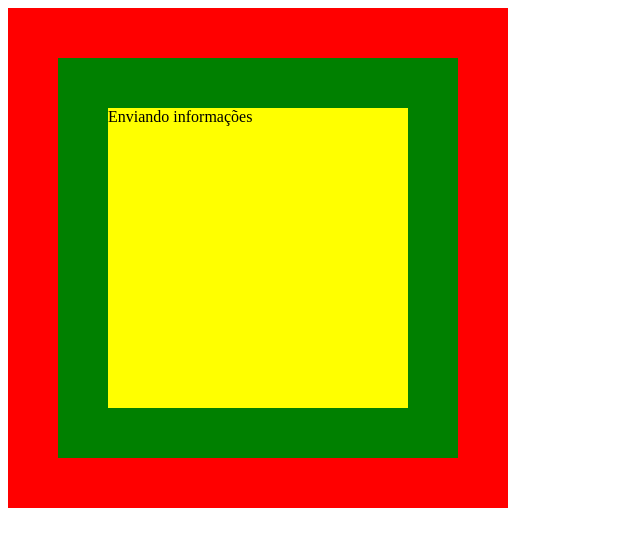
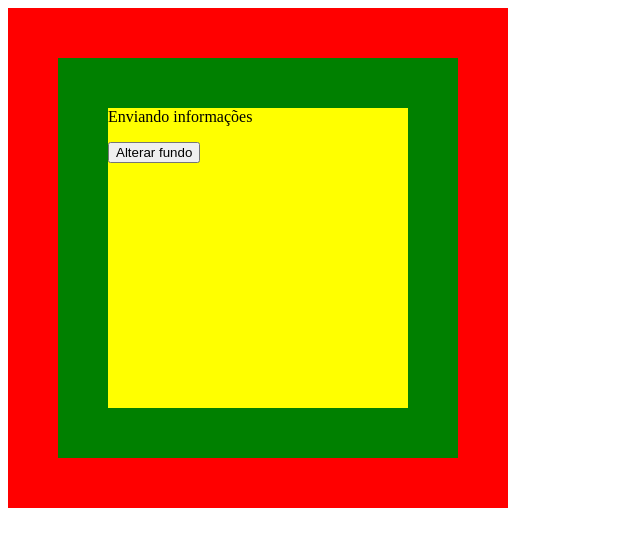
Before and after one commit to eltonsantos/training-hooks-reactjs, a React (Vite) app: page / in a window 1280 px wide. Shown: the top 546 px of the page, without its empty margins (0-640 px from the left). Built offline with nearby package versions, Linux system fonts and the light colour scheme.

Commit message:
Create Exemplo07_2_useContext - Exemplo com context

```diff
--- /dev/null
+++ b/src/hooks/Exemplo07_2_useContext.jsx
@@ -0,0 +1,68 @@
+import { createContext, useContext, useState } from "react";
+
+const Contexto = createContext();
+
+export function Exemplo07_2_useContext() {
+  let texto = "Enviando informações";
+
+  const [fundo, setFundo] = useState("yellow");
+
+  const alterarFundo = () => {
+    setFundo(fundo === "yellow" ? "blue" : "yellow");
+  };
+
+  return (
+    <Contexto.Provider value={{ texto, fundo, alterarFundo }}>
+      <Camada1 />
+    </Contexto.Provider>
+  );
+}
+
+function Camada1() {
+  return (
+    <div
+      style={{
+        backgroundColor: "red",
+        width: "500px",
+        height: "500px",
+        display: "inline-block",
+      }}
+    >
+      <Camada2 />
+    </div>
+  );
+}
+
+function Camada2() {
+  return (
+    <div
+      style={{
+        backgroundColor: "green",
+        width: "400px",
+        height: "400px",
+        margin: "50px",
+        display: "inline-block",
+      }}
+    >
+      <Camada3 />
+    </div>
+  );
+}
+
+function Camada3() {
+  const { texto, fundo, alterarFundo } = useContext(Contexto);
+
+  return (
+    <div
+      style={{
+        backgroundColor: fundo,
+        width: "300px",
+        height: "300px",
+        margin: "50px",
+      }}
+    >
+      <p>{texto}</p>
+      <button onClick={alterarFundo}>Alterar fundo</button>
+    </div>
+  );
+}
--- a/src/main.jsx
+++ b/src/main.jsx
@@ -1,9 +1,9 @@
 import React from "react";
 import ReactDOM from "react-dom/client";
-import { Exemplo07_1_useContext } from "./hooks/Exemplo07_1_useContext";
+import { Exemplo07_2_useContext } from "./hooks/Exemplo07_2_useContext";
 
 ReactDOM.createRoot(document.getElementById("root")).render(
   <React.StrictMode>
-    <Exemplo07_1_useContext />
+    <Exemplo07_2_useContext />
   </React.StrictMode>
 );
```
